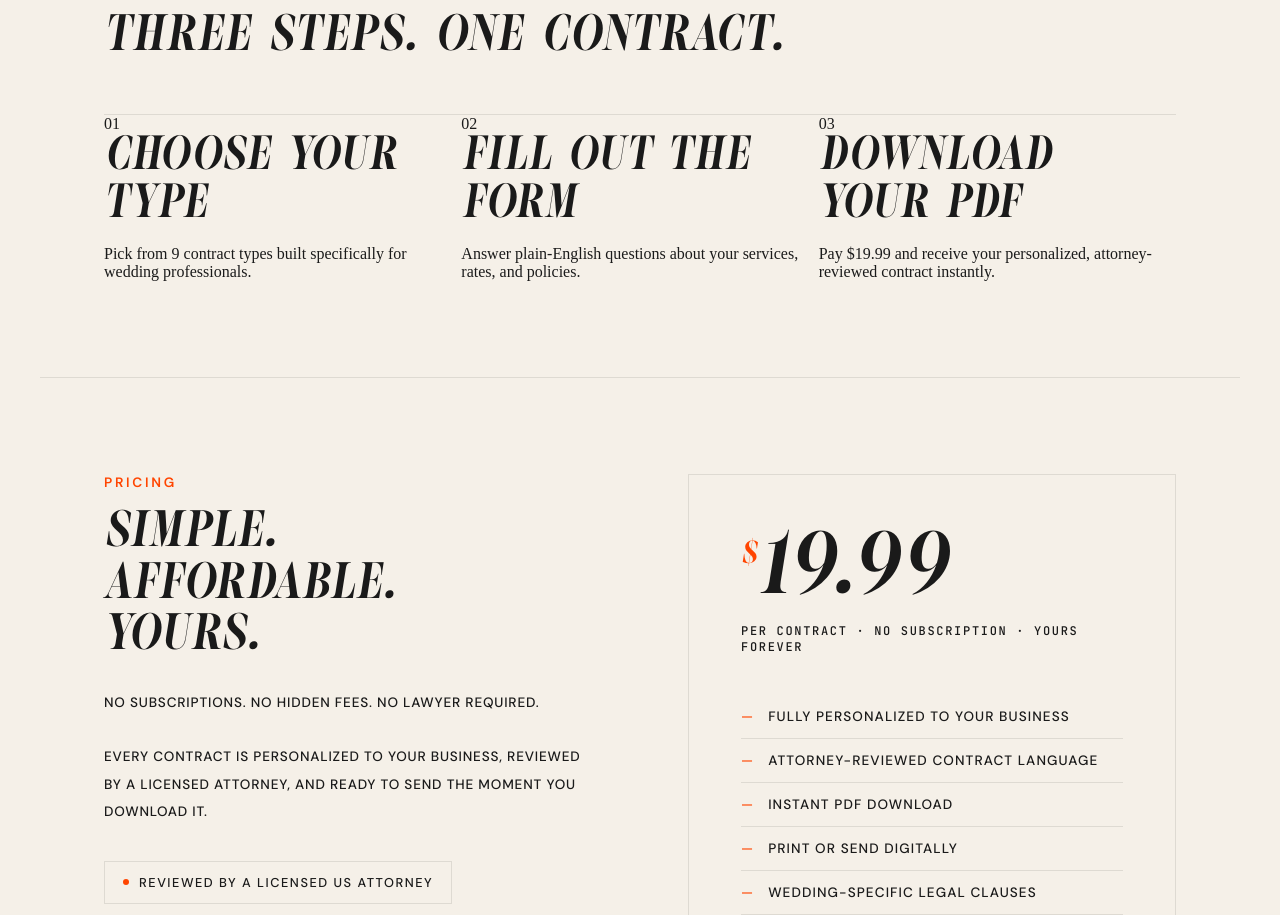
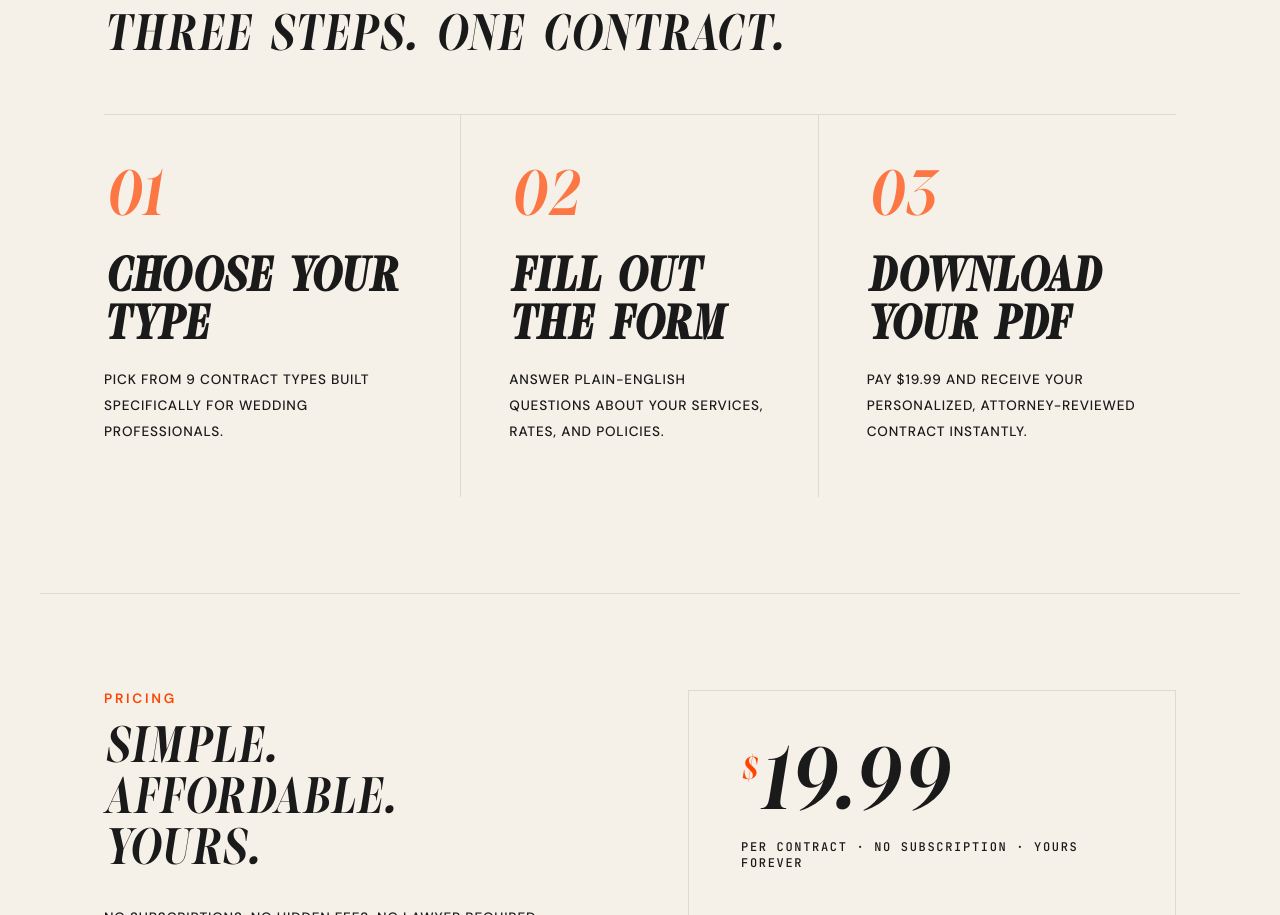
Before and after one commit to brynmurray3/IvoryClause, a website: page home.html in a window 1280 px wide. Shown: the part 1991-2906 px from the top of the page. Drawn offline with Linux system fonts and the light colour scheme.

Commit message:
Refactor CSS classes for step elements

```diff
--- a/style.css
+++ b/style.css
@@ -338,10 +338,10 @@ footer {
   border-top: 1px solid var(--line);
   margin-top: 52px;
 }
-.how-step { padding: 52px 48px 52px 0; border-right: 1px solid var(--line); }
-.how-step:last-child { border-right: none; padding-right: 0; }
-.how-step:not(:first-child) { padding-left: 48px; }
-.how-step-num {
+.steps .step { padding: 52px 48px 52px 0; border-right: 1px solid var(--line); }
+.steps .step:last-child { border-right: none; padding-right: 0; }
+.steps .step:not(:first-child) { padding-left: 48px; }
+.step-num {
   font-family: 'MeshedDisplay', serif;
   font-size: 4rem;
   color: #ff4500;
@@ -349,7 +349,7 @@ footer {
   margin-bottom: 24px;
   opacity: 0.7;
 }
-.how-step-title {
+.step-title {
   font-family: 'Syne', sans-serif;
   font-size: 1.2rem;
   text-transform: uppercase;
@@ -358,7 +358,7 @@ footer {
   letter-spacing: 0.04em;
   font-weight: 600;
 }
-.how-step-desc {
+.step-desc {
   font-family: 'DM Sans', sans-serif;
   font-size: 0.85rem;
   letter-spacing: 0.06em;
@@ -915,7 +915,7 @@ select {
   .vendors, .how, .pricing { padding: 60px 24px; }
   .vendor-grid { grid-template-columns: 1fr 1fr; }
   .steps { grid-template-columns: 1fr; }
-  .how-step, .how-step:not(:first-child) {
+  .steps .step, .steps .step:not(:first-child) {
     padding: 36px 0;
     border-right: none;
     border-bottom: 1px solid var(--line);
```
